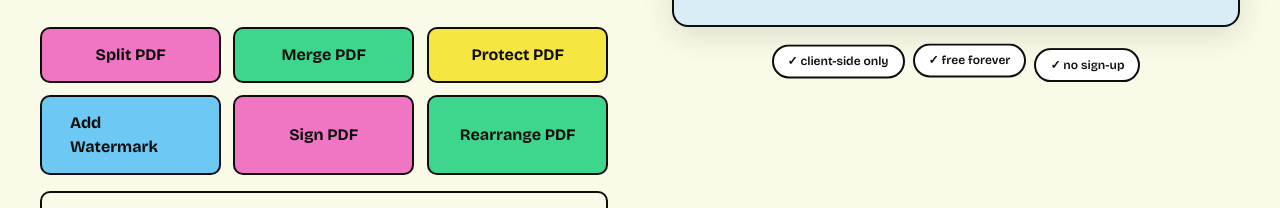
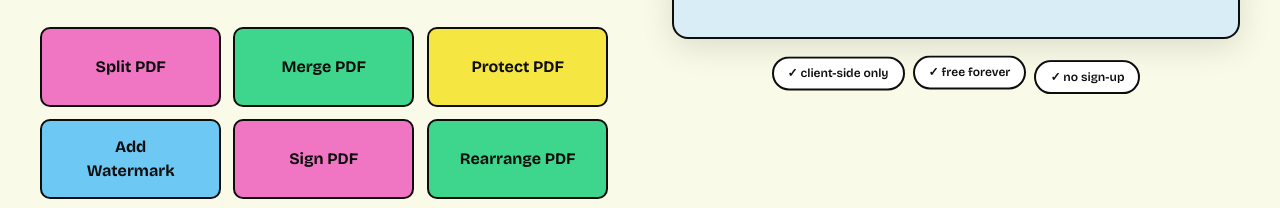
Before and after one commit to unfollowaman/flipp, a plain HTML site: page index.html in a window 1280 px wide. Shown: the part 592-800 px from the top of the page. Drawn offline with nearby package versions, Linux system fonts and the light colour scheme.

Commit message:
fix: Uniform hero buttons and proper gap under More Tools button on desktop
- Added `grid-auto-rows: 1fr` and `height: 100%` to make grid buttons uniform.
- Added `padding-bottom: 80px` to `.hero-inner` to preserve a gap on desktop.
- Verified visual layouts on desktop and mobile.

```diff
--- a/css/styles.css
+++ b/css/styles.css
@@ -183,6 +183,7 @@ textarea {
   grid-template-columns: 1fr 1fr;
   gap: 64px;
   align-items: center;
+  padding-bottom: 80px;
 }
 
 .hero-badge {
@@ -218,11 +219,14 @@ textarea {
   display: grid;
   grid-template-columns: repeat(3, 1fr);
   gap: 12px;
+  grid-auto-rows: 1fr;
 }
 
 .hero-actions .cta-btn {
   width: 100%;
+  height: 100%;
   justify-content: center;
+  text-align: center;
 }
 
 /* Browser Mock */
```
Also changed, not shown: 1 other file.
